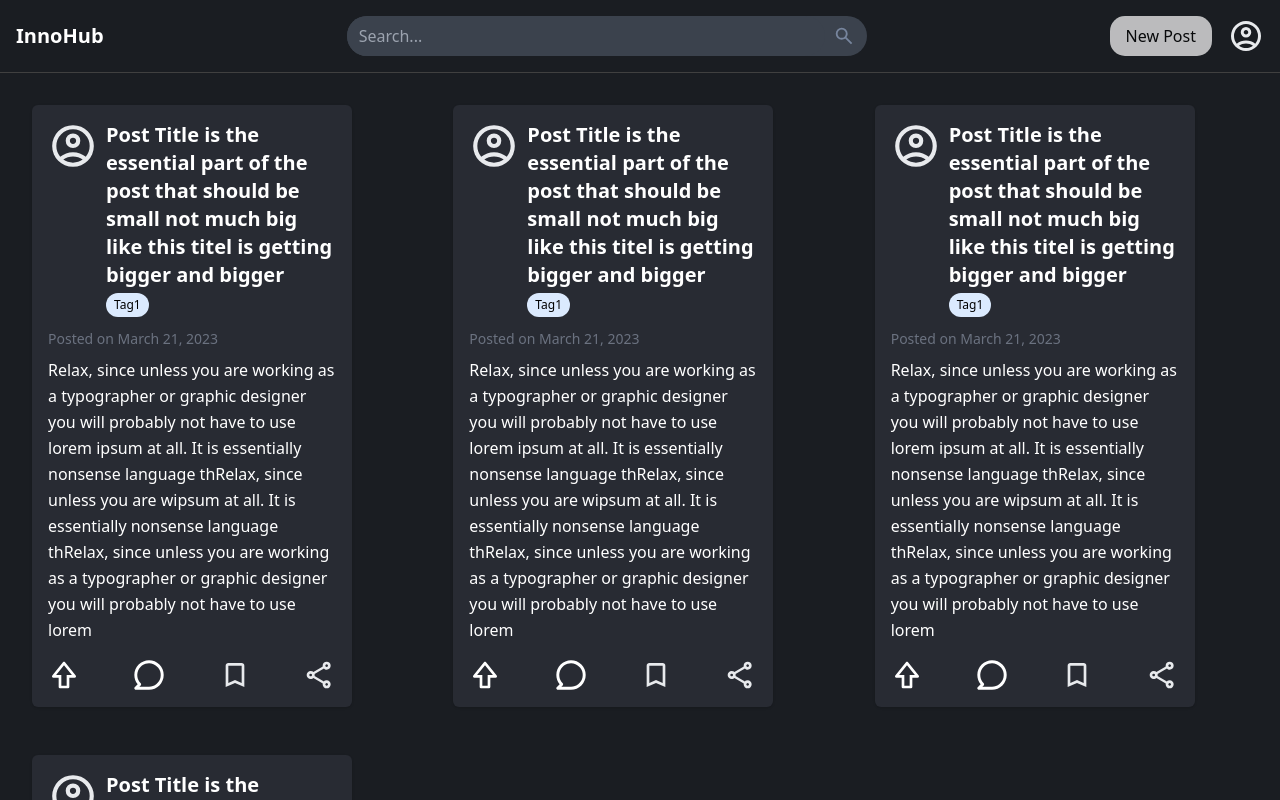
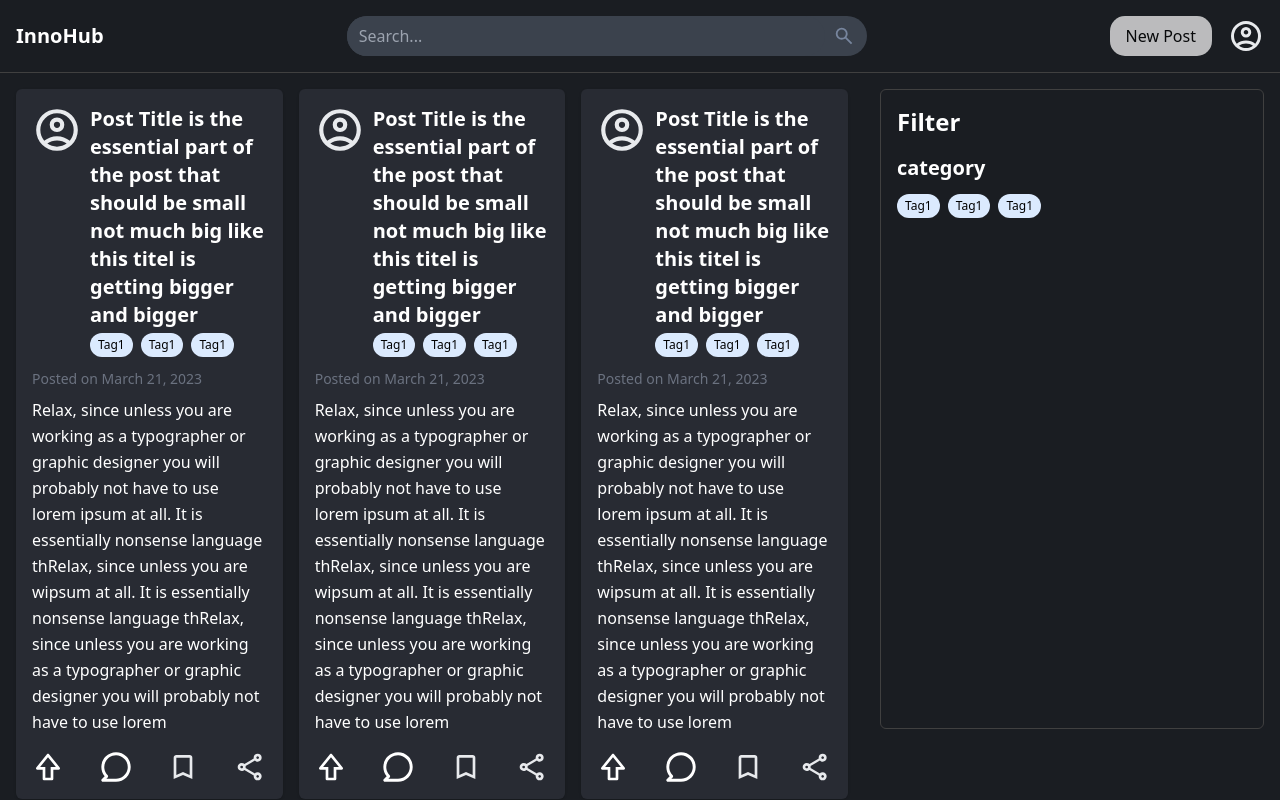
Before and after one commit to shailifadadu/IdeaVerse, a React (Vite) app in the folder frontend/: page / in a window 1280 px wide. Shown: the top 800 px of the page. Built offline with nearby package versions, Linux system fonts and the light colour scheme.

Commit message:
added filter component

```diff
--- /dev/null
+++ b/frontend/src/components/Filter.tsx
@@ -0,0 +1,25 @@
+const Filter: React.FC = () => {
+  return (
+    <div className="h-[40rem] w-96 m-4 p-4 bg-nav-bar-color border border-neutral-700 rounded-md">
+      <h1 className="text-2xl font-bold text-white mb-4">Filter</h1>
+      <div className="mb-4">
+        <h2 className="text-xl font-semibold text-white mb-2">category</h2>
+        <div className="flex flex-wrap gap-2">
+          <div className="flex space-x-2 mt-1">
+            <span className="px-2 py-1 bg-blue-100 rounded-full text-xs">
+              Tag1
+            </span>
+            <span className="px-2 py-1 bg-blue-100 rounded-full text-xs">
+              Tag1
+            </span>
+            <span className="px-2 py-1 bg-blue-100 rounded-full text-xs">
+              Tag1
+            </span>
+          </div>
+        </div>
+      </div>
+    </div>
+  );
+};
+
+export default Filter;
--- a/frontend/src/components/PostCard.tsx
+++ b/frontend/src/components/PostCard.tsx
@@ -2,7 +2,7 @@ import React from "react";
 
 const PostCard: React.FC = () => {
   return (
-    <div className="p-4 m-4 w-80 h-auto bg-[#282B33] shadow rounded-md">
+    <div className="p-4 w-full h-auto bg-[#282B33] shadow rounded-md">
       <div className="flex items-center mb-3">
       <svg
         xmlns="http://www.w3.org/2000/svg"
@@ -20,6 +20,12 @@ const PostCard: React.FC = () => {
             not much big like this titel is getting bigger and bigger
           </h2>
           <div className="flex space-x-2 mt-1">
+            <span className="px-2 py-1 bg-blue-100 rounded-full text-xs">
+              Tag1
+            </span>
+            <span className="px-2 py-1 bg-blue-100 rounded-full text-xs">
+              Tag1
+            </span>
             <span className="px-2 py-1 bg-blue-100 rounded-full text-xs">
               Tag1
             </span>
--- a/frontend/src/pages/Home.tsx
+++ b/frontend/src/pages/Home.tsx
@@ -1,12 +1,18 @@
 import React from 'react';
 import PostCard from '../components/PostCard.tsx';
+import Filter from '../components/Filter.tsx';
 
 const Home: React.FC = () => {
     return (
-        <div className="grid grid-cols-1 md:grid-cols-2 lg:grid-cols-3 gap-4 p-4">
+        <div className="flex flex-col md:flex-row ">
+            <div className="grid grid-cols-1 md:grid-cols-2 lg:grid-cols-3 gap-4 p-4">
             {[1, 2, 3, 4].map((id) => (
                 <PostCard key={id} />
             ))}
+            </div>
+            <div>
+            <Filter />
+            </div>
         </div>
     );
 };
```
